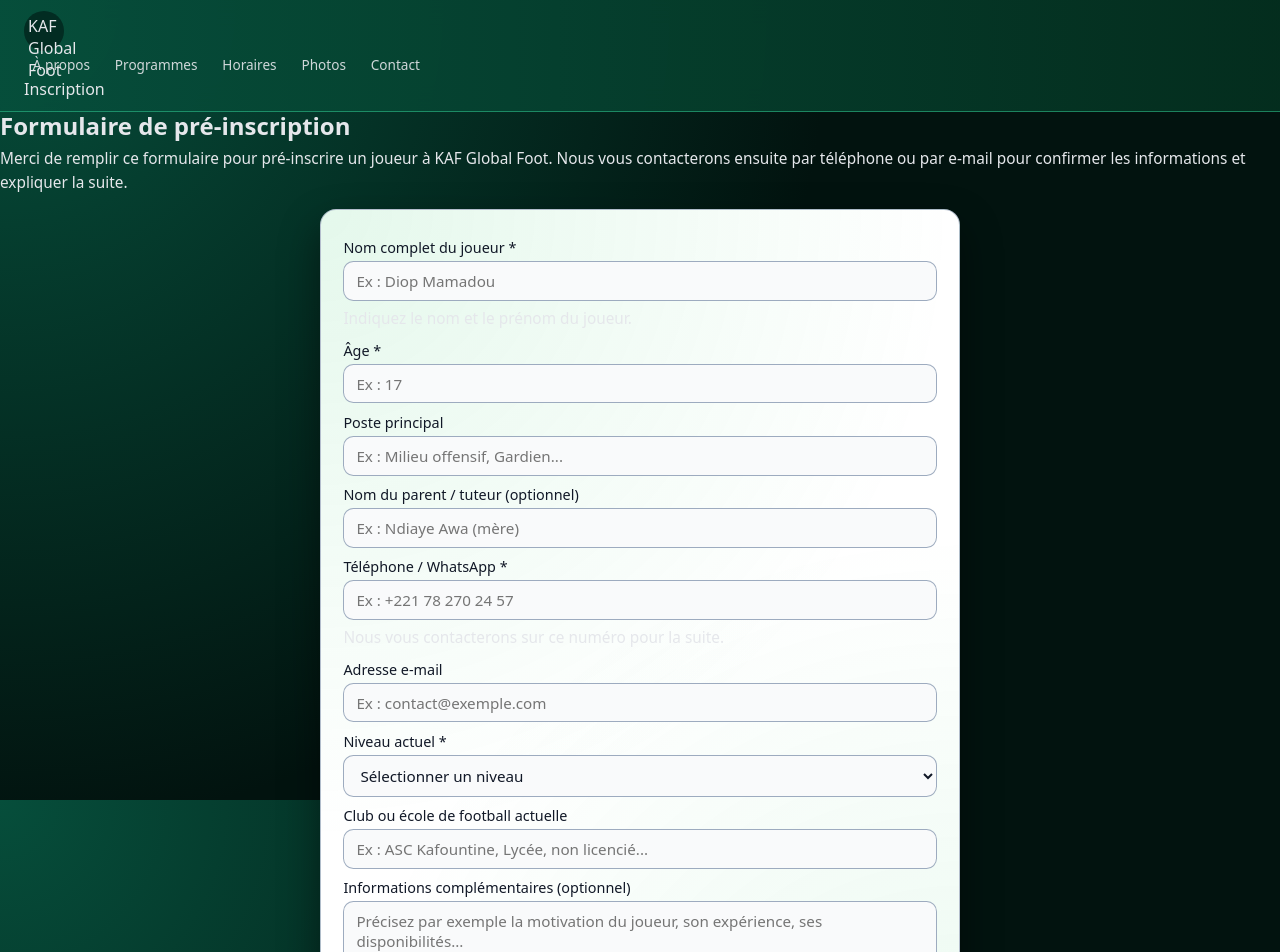
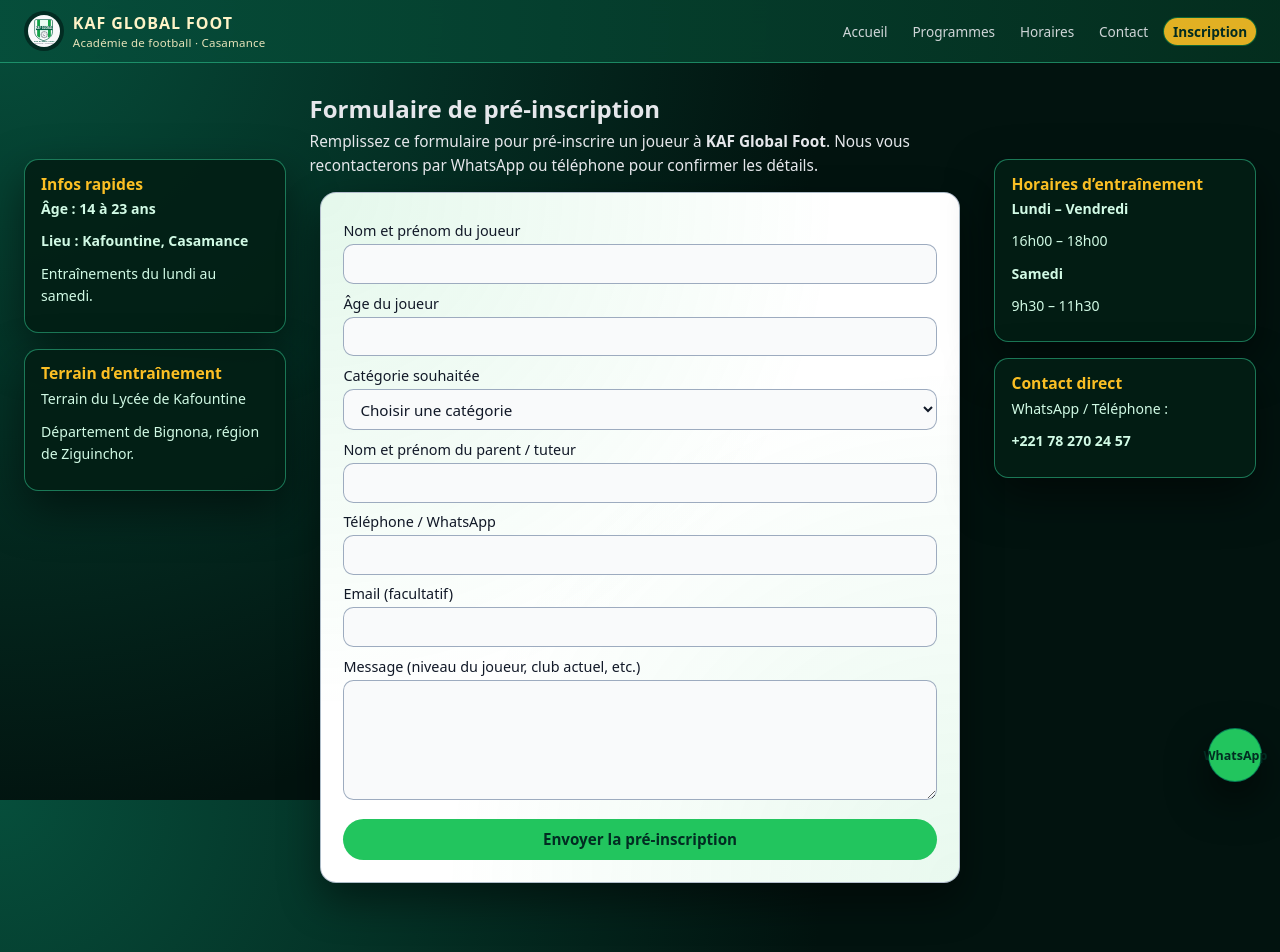
Before and after one commit to meliusmum-sketch/KAF-GLOBAL-FOOT, a Next.js app: page /inscription in a window 1280 px wide. Shown: the top 952 px of the page. Built offline with nearby package versions, Linux system fonts and the light colour scheme.

Commit message:
Update inscription.js

```diff
--- a/pages/inscription.js
+++ b/pages/inscription.js
@@ -2,205 +2,169 @@ import Head from "next/head";
 import Link from "next/link";
 
 export default function Inscription() {
-  const siteUrl = "https://kafglobalfoot.com";
-
   return (
-    <>
+    <div className="page-shell">
       <Head>
         <title>Pré-inscription – KAF Global Foot</title>
         <meta
           name="description"
-          content="Formulaire de pré-inscription à l'académie KAF Global Foot à Kafountine (Casamance, Sénégal)."
+          content="Formulaire de pré-inscription à KAF Global Foot, académie de football à Kafountine (Casamance) pour les jeunes de 14 à 23 ans."
         />
-        <link rel="canonical" href={`${siteUrl}/inscription`} />
       </Head>
 
-      <div className="page">
-        {/* HEADER */}
-        <header className="site-header">
-          <div className="site-header-inner">
-            <div className="site-logo">KAF Global Foot</div>
-            <nav className="site-nav">
-              <Link href="/#apropos">À propos</Link>
-              <Link href="/#programmes">Programmes</Link>
-              <Link href="/#horaires">Horaires</Link>
-              <Link href="/#photos">Photos</Link>
-              <Link href="/#contact">Contact</Link>
-            </nav>
-            <div className="site-actions">
-              <Link href="/inscription" className="btn-inscription">
-                Inscription
-              </Link>
+      {/* HEADER AVEC LOGO (même style que la home) */}
+      <header className="site-header">
+        <div className="site-header-left">
+          <img
+            src="/logo-kaf.svg"
+            alt="Logo KAF Global Foot"
+            className="site-logo"
+          />
+          <div className="site-title-block">
+            <div className="site-title">KAF Global Foot</div>
+            <div className="site-tagline">
+              Académie de football · Casamance
             </div>
           </div>
-        </header>
+        </div>
 
-        {/* CONTENU PRINCIPAL */}
-        <main className="site-main">
-          <section className="form-section">
+        <nav className="site-nav" aria-label="Navigation principale">
+          <Link href="/">Accueil</Link>
+          <Link href="/#programmes">Programmes</Link>
+          <Link href="/#horaires">Horaires</Link>
+          <Link href="/#contact">Contact</Link>
+          <Link href="/inscription" className="site-nav-cta">
+            Inscription
+          </Link>
+        </nav>
+      </header>
+
+      {/* LAYOUT 3 COLONNES COMME SUR LA HOME */}
+      <main className="layout-shell">
+        {/* Colonne gauche : infos rapides */}
+        <aside className="layout-rail">
+          <div className="rail-card">
+            <h3>Infos rapides</h3>
+            <p className="rail-strong">Âge : 14 à 23 ans</p>
+            <p className="rail-strong">Lieu : Kafountine, Casamance</p>
+            <p>Entraînements du lundi au samedi.</p>
+          </div>
+          <div className="rail-card">
+            <h3>Terrain d’entraînement</h3>
+            <p>Terrain du Lycée de Kafountine</p>
+            <p>Département de Bignona, région de Ziguinchor.</p>
+          </div>
+        </aside>
+
+        {/* Colonne centrale : formulaire dans une carte blanche tachée de vert */}
+        <div className="layout-main">
+          <section className="section">
             <h1>Formulaire de pré-inscription</h1>
-            <p className="form-intro">
-              Merci de remplir ce formulaire pour pré-inscrire un joueur à KAF
-              Global Foot. Nous vous contacterons ensuite par téléphone ou par
-              e-mail pour confirmer les informations et expliquer la suite.
+            <p>
+              Remplissez ce formulaire pour pré-inscrire un joueur à{" "}
+              <strong>KAF Global Foot</strong>. Nous vous recontacterons par
+              WhatsApp ou téléphone pour confirmer les détails.
             </p>
 
-            <div className="form-card">
-              <form
-                method="POST"
-                action="/api/inscription"
-                className="form-grid"
-              >
-                {/* Identité du joueur */}
-                <div className="form-field">
-                  <label htmlFor="nom">Nom complet du joueur *</label>
-                  <input
-                    id="nom"
-                    name="nom"
-                    type="text"
-                    placeholder="Ex : Diop Mamadou"
-                    required
-                  />
-                  <p className="form-help">
-                    Indiquez le nom et le prénom du joueur.
-                  </p>
-                </div>
+            <form
+              method="POST"
+              action="mailto:contact@kafglobalfoot.com"
+              encType="text/plain"
+            >
+              <label htmlFor="player-name">Nom et prénom du joueur</label>
+              <input
+                id="player-name"
+                name="Nom du joueur"
+                type="text"
+                required
+              />
 
-                <div className="form-row">
-                  <div className="form-field">
-                    <label htmlFor="age">Âge *</label>
-                    <input
-                      id="age"
-                      name="age"
-                      type="number"
-                      min="10"
-                      max="25"
-                      placeholder="Ex : 17"
-                      required
-                    />
-                  </div>
-                  <div className="form-field">
-                    <label htmlFor="poste">Poste principal</label>
-                    <input
-                      id="poste"
-                      name="poste"
-                      type="text"
-                      placeholder="Ex : Milieu offensif, Gardien..."
-                    />
-                  </div>
-                </div>
+              <label htmlFor="player-age">Âge du joueur</label>
+              <input
+                id="player-age"
+                name="Âge du joueur"
+                type="number"
+                min={10}
+                max={25}
+                required
+              />
 
-                {/* Coordonnées du parent / tuteur */}
-                <div className="form-field">
-                  <label htmlFor="nomParent">
-                    Nom du parent / tuteur (optionnel)
-                  </label>
-                  <input
-                    id="nomParent"
-                    name="nomParent"
-                    type="text"
-                    placeholder="Ex : Ndiaye Awa (mère)"
-                  />
-                </div>
+              <label htmlFor="category">Catégorie souhaitée</label>
+              <select id="category" name="Catégorie souhaitée">
+                <option value="">Choisir une catégorie</option>
+                <option value="Cadets U17">Cadets – U17 (14–16 ans)</option>
+                <option value="Juniors U20">Juniors – U20 (17–20 ans)</option>
+                <option value="Espoirs U23">Espoirs – U23 (21–23 ans)</option>
+              </select>
 
-                <div className="form-row">
-                  <div className="form-field">
-                    <label htmlFor="telephone">Téléphone / WhatsApp *</label>
-                    <input
-                      id="telephone"
-                      name="telephone"
-                      type="tel"
-                      placeholder="Ex : +221 78 270 24 57"
-                      required
-                    />
-                    <p className="form-help">
-                      Nous vous contacterons sur ce numéro pour la suite.
-                    </p>
-                  </div>
-                  <div className="form-field">
-                    <label htmlFor="email">Adresse e-mail</label>
-                    <input
-                      id="email"
-                      name="email"
-                      type="email"
-                      placeholder="Ex : contact@exemple.com"
-                    />
-                  </div>
-                </div>
+              <label htmlFor="parent-name">
+                Nom et prénom du parent / tuteur
+              </label>
+              <input
+                id="parent-name"
+                name="Nom du parent/tuteur"
+                type="text"
+                required
+              />
 
-                {/* Niveau / infos sportives */}
-                <div className="form-row">
-                  <div className="form-field">
-                    <label htmlFor="niveau">Niveau actuel *</label>
-                    <select id="niveau" name="niveau" required>
-                      <option value="">Sélectionner un niveau</option>
-                      <option value="debutant">Débutant</option>
-                      <option value="intermediaire">Intermédiaire</option>
-                      <option value="avance">Avancé / Compétition</option>
-                    </select>
-                  </div>
-                  <div className="form-field">
-                    <label htmlFor="club">
-                      Club ou école de football actuelle
-                    </label>
-                    <input
-                      id="club"
-                      name="club"
-                      type="text"
-                      placeholder="Ex : ASC Kafountine, Lycée, non licencié..."
-                    />
-                  </div>
-                </div>
+              <label htmlFor="phone">Téléphone / WhatsApp</label>
+              <input
+                id="phone"
+                name="Téléphone / WhatsApp"
+                type="tel"
+                required
+              />
 
-                {/* Message libre */}
-                <div className="form-field">
-                  <label htmlFor="message">
-                    Informations complémentaires (optionnel)
-                  </label>
-                  <textarea
-                    id="message"
-                    name="message"
-                    rows={4}
-                    placeholder="Précisez par exemple la motivation du joueur, son expérience, ses disponibilités..."
-                  ></textarea>
-                </div>
+              <label htmlFor="email">Email (facultatif)</label>
+              <input id="email" name="Email" type="email" />
 
-                {/* Bouton d'envoi */}
-                <div className="form-actions">
-                  <button type="submit" className="btn-principal form-submit">
-                    Envoyer la pré-inscription
-                  </button>
-                  <p className="form-small-note">
-                    En envoyant ce formulaire, vous acceptez d&apos;être
-                    contacté(e) par KAF Global Foot pour finaliser l&apos;
-                    inscription.
-                  </p>
-                </div>
-              </form>
-            </div>
+              <label htmlFor="message">
+                Message (niveau du joueur, club actuel, etc.)
+              </label>
+              <textarea id="message" name="Message" />
 
-            <p className="form-back-home">
-              <Link href="/">← Retour à la page d&apos;accueil</Link>
-            </p>
+              <input type="submit" value="Envoyer la pré-inscription" />
+            </form>
           </section>
-        </main>
+        </div>
 
-        {/* FOOTER */}
-        <footer className="site-footer">
-          <p>© 2025 KAF Global Foot. Tous droits réservés.</p>
-          <p>Site développé avec Next.js &amp; déployé sur Vercel.</p>
-        </footer>
+        {/* Colonne droite : horaires & contact */}
+        <aside className="layout-rail">
+          <div className="rail-card">
+            <h3>Horaires d’entraînement</h3>
+            <p className="rail-strong">Lundi – Vendredi</p>
+            <p>16h00 – 18h00</p>
+            <p className="rail-strong">Samedi</p>
+            <p>9h30 – 11h30</p>
+          </div>
+          <div className="rail-card">
+            <h3>Contact direct</h3>
+            <p>WhatsApp / Téléphone :</p>
+            <p className="rail-strong">+221 78 270 24 57</p>
+          </div>
+        </aside>
+      </main>
 
-        {/* BOUTON WHATSAPP FLOTTANT */}
-        <a
-          href="https://wa.me/221782702457"
-          className="whatsapp-button"
-          target="_blank"
-          rel="noopener noreferrer"
-        >
-          💬 WhatsApp
-        </a>
-      </div>
-    </>
+      {/* BOUTON WHATSAPP FLOTTANT (comme sur la home) */}
+      <a
+        href="https://wa.me/221782702457"
+        className="whatsapp-float"
+        aria-label="Écrire à KAF Global Foot sur WhatsApp"
+        target="_blank"
+        rel="noreferrer"
+      >
+        WhatsApp
+      </a>
+
+      {/* FOOTER SIMPLE */}
+      <footer className="section site-footer">
+        <div>
+          © {new Date().getFullYear()} KAF Global Foot. Tous droits réservés.
+        </div>
+        <div className="footer-tech">
+          Site développé avec Next.js & déployé sur Vercel.
+        </div>
+      </footer>
+    </div>
   );
 }
```
